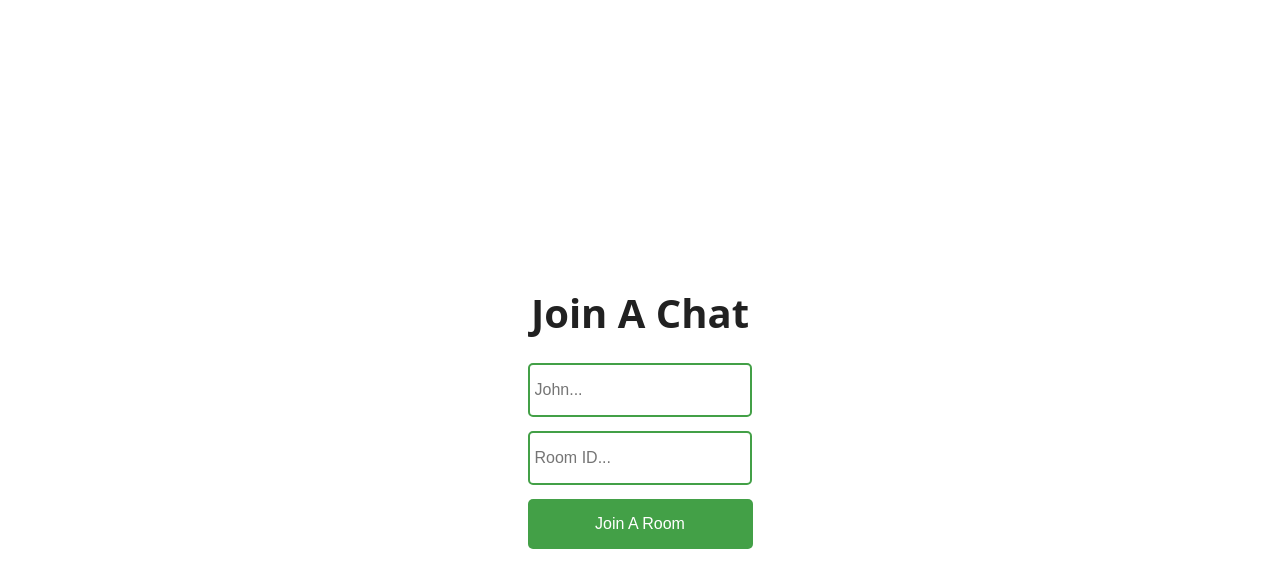
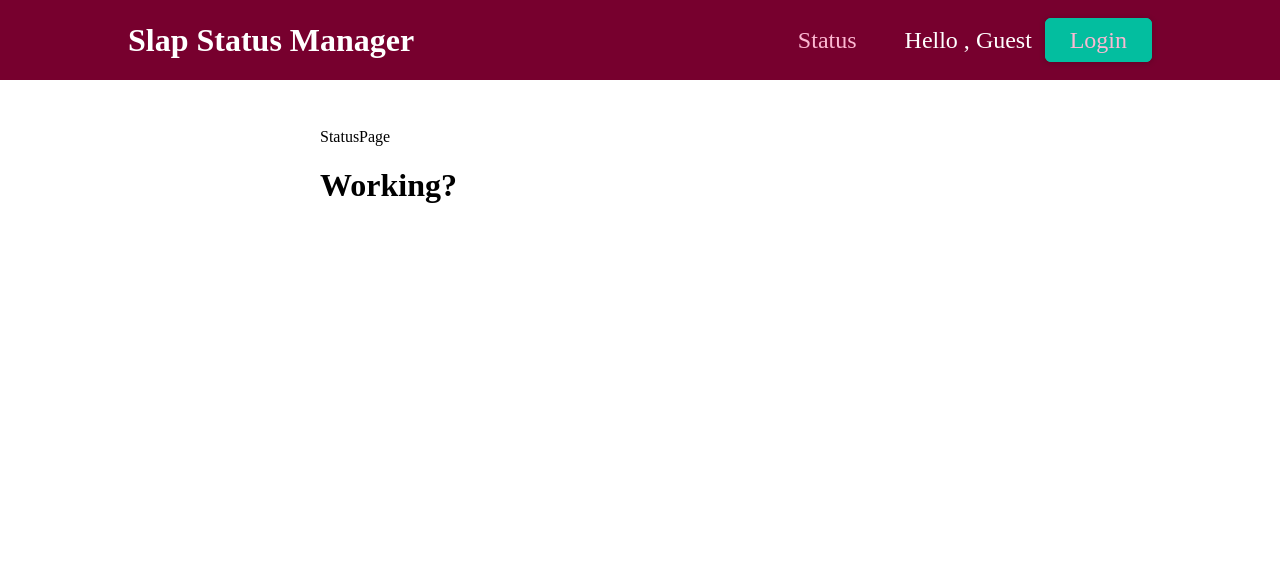
Before and after one commit to TheBigR/slap-status-manager-front, a React (Create React App) app: page / in a window 1280 px wide. Shown: the top 588 px of the page. Built offline with nearby package versions, Linux system fonts and the light colour scheme; no server answers.

Commit message:
main navigation works

```diff
--- a/src/App.js
+++ b/src/App.js
@@ -1,47 +1,18 @@
+import { Route, Routes } from "react-router-dom";
 import "./App.css";
-import io from "socket.io-client";
-import { useState } from "react";
-import Chat from "./components/chat";
-
-const socket = io.connect("http://localhost:3001");
+import Layout from "./components/layout/layout";
+import LoginPage from "./pages/login-page";
+import StatusPage from "./pages/status-page";
 
 function App() {
-  const [username, setUsername] = useState("");
-  const [room, setRoom] = useState("");
-  const [showChat, setShowChat] = useState(false);
-
-  const joinRoom = () => {
-    if (username !== "" && room !== "") {
-      socket.emit("join_company", room);
-      setShowChat(true);
-    }
-  };
-
   return (
-    <div className="App">
-      {!showChat ? (
-        <div className="joinChatContainer">
-          <h3>Join A Chat</h3>
-          <input
-            type="text"
-            placeholder="John..."
-            onChange={(event) => {
-              setUsername(event.target.value);
-            }}
-          />
-          <input
-            type="text"
-            placeholder="Room ID..."
-            onChange={(event) => {
-              setRoom(event.target.value);
-            }}
-          />
-          <button onClick={joinRoom}>Join A Room</button>
-        </div>
-      ) : (
-        <Chat socket={socket} username={username} room={room} />
-      )}
-    </div>
+    <Layout>
+      <Routes>
+        <Route path="/" element={<StatusPage />} exact />
+        <Route path="/login" element={<LoginPage />} />
+        <Route path="/status" element={<StatusPage />} />
+      </Routes>
+    </Layout>
   );
 }
 
--- a/src/components/layout/layout.js
+++ b/src/components/layout/layout.js
@@ -1,5 +1,13 @@
-function Layout() {
-  return <div> Layout </div>;
+import classes from "./layout.module.css";
+import MainNavigation from "./main-navigation";
+
+function Layout(props) {
+  return (
+    <div>
+      <MainNavigation />
+      <main className={classes.main}>{props.children}</main>
+    </div>
+  );
 }
 
 export default Layout;
--- a/src/components/layout/layout.module.css
+++ b/src/components/layout/layout.module.css
@@ -0,0 +1,5 @@
+.main {
+  margin: 3rem auto;
+  width: 90%;
+  max-width: 40rem;
+}
--- a/src/components/layout/main-navigation.js
+++ b/src/components/layout/main-navigation.js
@@ -1,5 +1,51 @@
+import { Link } from "react-router-dom";
+import { useContext } from "react";
+import SocketContext from "../../store/socket-context";
+
+import classes from "./main-navigation.module.css";
+
+function ButtonHandler(props) {
+  console.log(props);
+  if (props.socket.userName === "Guest") {
+    return (
+      <div>
+        <a href="/login" className={classes.btn}>
+          Login
+        </a>
+      </div>
+    );
+  } else {
+    return (
+      <div onClick={props.socket.logout} className={classes.btn}>
+        Logout
+      </div>
+    );
+  }
+}
+
 function MainNavigation() {
-  return <div> MainNavigation </div>;
+  const SocketCtx = useContext(SocketContext);
+  return (
+    <header className={classes.header}>
+      <div className={classes.logo}>Slap Status Manager</div>
+      <nav className={classes.navigation}>
+        <ul>
+          <li>
+            <Link to="/status">Status</Link>
+          </li>
+          <li>
+            <span className={classes.badge}></span>
+          </li>
+        </ul>
+        <div className={classes.loginContainer}>
+          <div>Hello , {SocketCtx.userName}</div>
+          <div className={classes.buttonContainer}>
+            <ButtonHandler socket={SocketCtx} />
+          </div>
+        </div>
+      </nav>
+    </header>
+  );
 }
 
 export default MainNavigation;
--- a/src/components/layout/main-navigation.module.css
+++ b/src/components/layout/main-navigation.module.css
@@ -0,0 +1,75 @@
+.header {
+  width: 80%;
+  height: 5rem;
+  display: flex;
+  align-items: center;
+  justify-content: space-between;
+  background-color: #77002e;
+  padding: 0 10%;
+}
+
+.logo {
+  font-size: 2rem;
+  color: white;
+  font-weight: bold;
+}
+
+.header ul {
+  list-style: none;
+  margin: 0;
+  padding: 0;
+  display: flex;
+  align-items: baseline;
+}
+
+.header li {
+  margin-left: 3rem;
+}
+
+.header a {
+  text-decoration: none;
+  font-size: 1.5rem;
+  color: #fcb8d2;
+}
+
+.header a:hover,
+.header a:active,
+.header a.active {
+  color: white;
+}
+
+.loginContainer {
+  color: white;
+  font-size: 1.5rem;
+  display: flex;
+  align-items: baseline;
+}
+
+.navigation {
+  display: flex;
+  align-items: baseline;
+}
+
+.buttonContainer {
+  margin-left: 0.8rem;
+}
+
+.btn {
+  text-decoration: none;
+  cursor: pointer;
+  font: inherit;
+  width: 4rem;
+  background-color: #03be9f;
+  border: 1px solid #03be9f;
+  border-radius: 6px;
+  color: #dafff7;
+  padding: 0.5rem 1.5rem;
+  text-align: center;
+  box-shadow: 0 1px 6px rgba(0, 0, 0, 0.2);
+}
+
+.btn:hover,
+.btn:active {
+  background-color: #02afa1;
+  border-color: #02afa1;
+}
--- a/src/index.js
+++ b/src/index.js
@@ -1,11 +1,14 @@
-import React from 'react';
-import ReactDOM from 'react-dom/client';
-import App from './App';
+import React from "react";
+import ReactDOM from "react-dom/client";
+import { BrowserRouter } from "react-router-dom";
+import App from "./App";
+import { SocketContextProvider } from "./store/socket-context";
 
-
-const root = ReactDOM.createRoot(document.getElementById('root'));
+const root = ReactDOM.createRoot(document.getElementById("root"));
 root.render(
-  <React.StrictMode>
-    <App />
-  </React.StrictMode>
+  <SocketContextProvider>
+    <BrowserRouter>
+      <App />
+    </BrowserRouter>
+  </SocketContextProvider>
 );
--- a/src/pages/status-page.js
+++ b/src/pages/status-page.js
@@ -1,5 +1,11 @@
 function StatusPage() {
-  return <div> StatusPage</div>;
+  return (
+    <div>
+      {" "}
+      StatusPage
+      <h1>Working?</h1>
+    </div>
+  );
 }
 
 export default StatusPage;
--- a/src/store/socket-context.js
+++ b/src/store/socket-context.js
@@ -1,17 +1,53 @@
 import { createContext, useState } from "react";
 import io from "socket.io-client";
 
+const socket = io.connect("http://localhost:3001")
+
+const company = "demoCompany"
+
 const SocketContext = createContext({
-    socket: ""
+    userName: "",
+    currentStatus: [],
+    updateCurrentUser:(user) => {},
+    logout:() => {},
+    getStatus: () => {},
+    updateUserStatus: (userUpdate) => {}
 })
 
 export function SocketContextProvider(props) {
-    const [currentUser, setCurrentUser] = useState("")
+    const [currentUser, setCurrentUser] = useState("Guest")
+    const [status, setStatus] = useState([])
+
+    function updateCurrentUserHandler(user) {
+         setCurrentUser(user)
+            if (currentUser !== "Guest") {
+              socket.emit("join_company", company );
+
+            }
+
+    }
+
+    function logoutHandler() {
+        setCurrentUser("Guest")
+    }
+
+    function getStatusHandler() {
+
+    }
+
+    function updateUserStatusHandler(userUpdate) {
+
+    }
 
 
     const context = {
         userName: currentUser,
-        socket: io.connect("http://localhost:3001")
+        currentStatus: status,
+        updateCurrentUser: updateCurrentUserHandler,
+        logout: logoutHandler,
+        getStatus: getStatusHandler,
+        updateUserStatus: updateUserStatusHandler
+
     }
 
     return (
```
